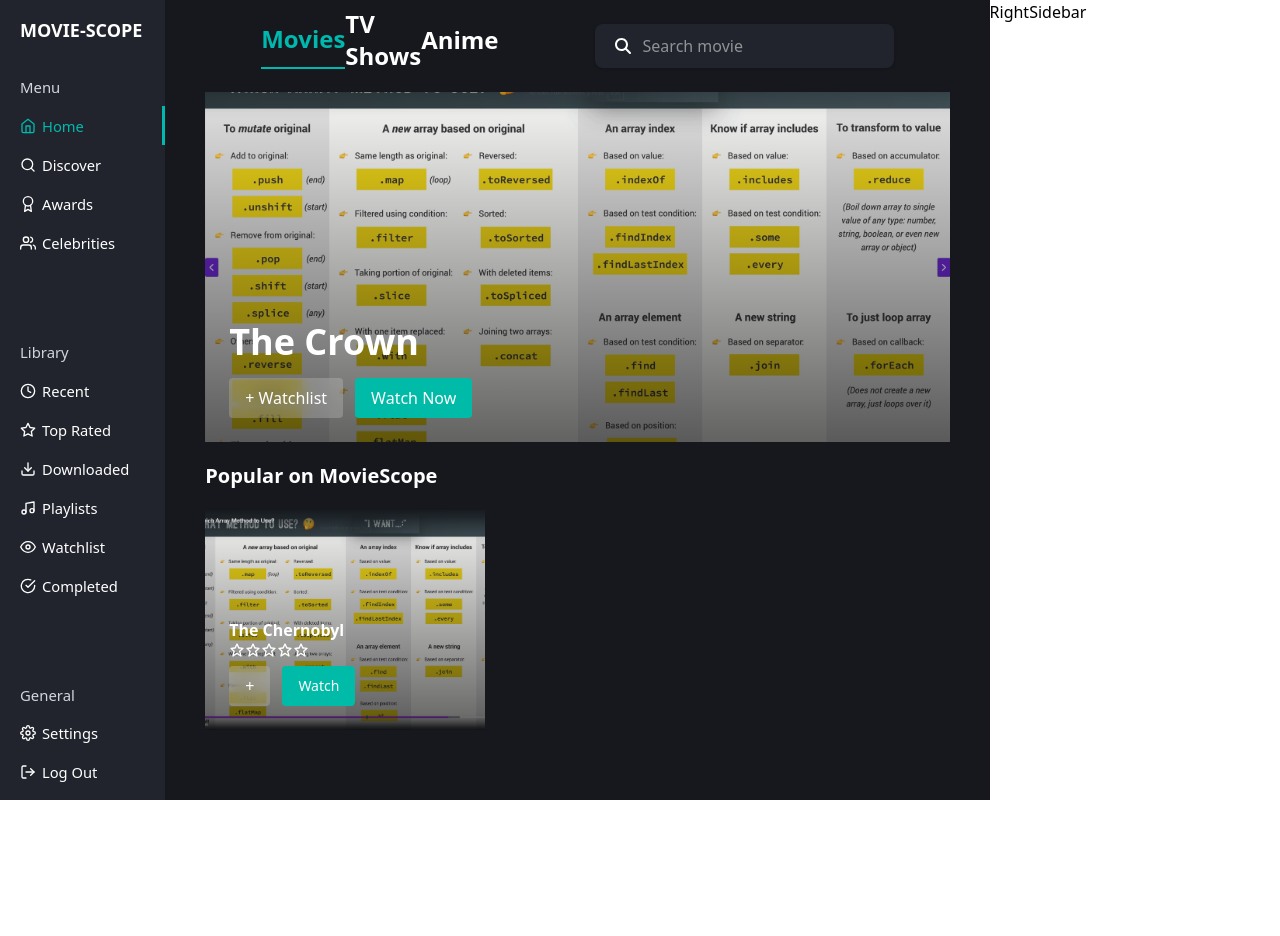
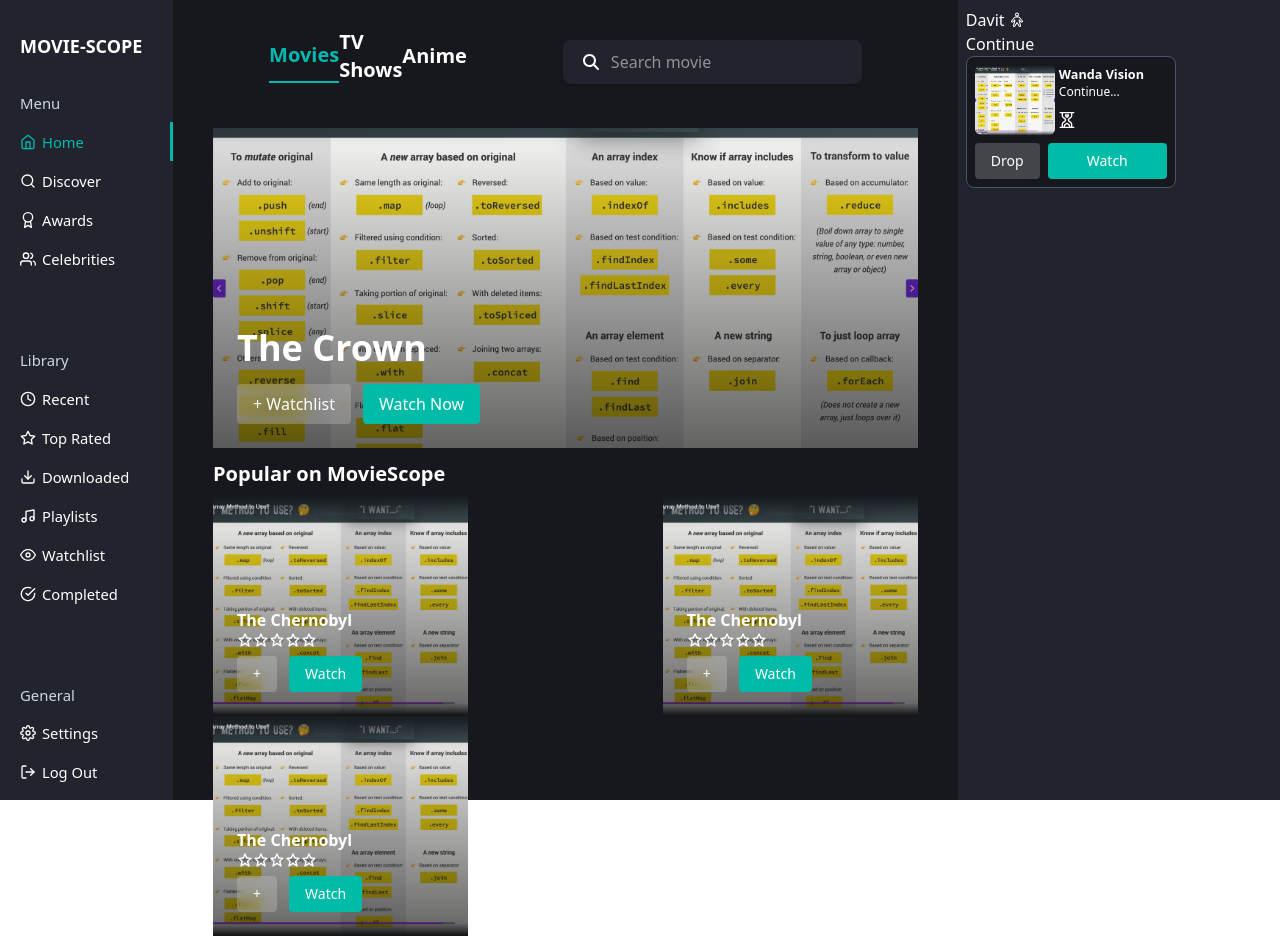
Before and after one commit to Beridze0/movie-scope, a React (Vite) app: page / in a window 1280 px wide. Before the commit the page ends 800 px from the top, so only its background shows below. Built offline with nearby package versions, Linux system fonts and the light colour scheme.

Commit message:
continue

```diff
--- /dev/null
+++ b/src/features/movies/MovieBanner.jsx
@@ -0,0 +1,21 @@
+import React from "react";
+import temp from "../../assets/temp.png";
+import Button from "../../ui/Button";
+
+export default function MovieBanner() {
+  return (
+    <div className="relative w-full h-[320px]">
+      {/* Background Image */}
+      <img src={temp} alt="" className="w-full h-full object-cover" />
+
+      {/* Overlay Content */}
+      <div className="absolute inset-0 flex flex-col justify-end p-6 bg-gradient-to-t from-black/60 to-transparent">
+        <h1 className="text-white text-4xl font-bold mb-4">The Crown</h1>
+        <div className="flex gap-3">
+          <Button>+ Watchlist</Button>
+          <Button type="green">Watch Now</Button>
+        </div>
+      </div>
+    </div>
+  );
+}
--- a/src/features/movies/MovieCard.jsx
+++ b/src/features/movies/MovieCard.jsx
@@ -6,7 +6,7 @@ import Button from "../../ui/Button";
 export default function MovieCard() {
   return (
     <div>
-      <div className="relative w-[280px] h-[220px]">
+      <div className="relative w-[255px] h-[220px]">
         <img src={temp} className="h-full object-cover" />
         <div className="absolute inset-0 flex flex-col justify-end p-6 bg-gradient-to-t from-black/60 to-transparent">
           <h1 className="text-white font-bold ">The Chernobyl</h1>
--- a/src/features/movies/MoviesPage.jsx
+++ b/src/features/movies/MoviesPage.jsx
@@ -1,27 +1,18 @@
 import React from "react";
-import temp from "../../assets/temp.png";
-import Button from "../../ui/Button";
 import MovieCard from "./MovieCard";
+import MovieBanner from "./MovieBanner";
 
 export default function MoviesPage() {
   return (
-    <div className="px-10">
-      <div className="relative w-full h-[350px]">
-        {/* Background Image */}
-        <img src={temp} alt="" className="w-full h-full object-cover" />
-
-        {/* Overlay Content */}
-        <div className="absolute inset-0 flex flex-col justify-end p-6 bg-gradient-to-t from-black/60 to-transparent">
-          <h1 className="text-white text-4xl font-bold mb-4">The Crown</h1>
-          <div className="flex gap-3">
-            <Button>+ Watchlist</Button>
-            <Button type="green">Watch Now</Button>
-          </div>
-        </div>
-      </div>
+    <div className="px-10 mt-6">
+      <MovieBanner />
       <div>
-        <h1 className="text-xl my-5 font-semibold">Popular on MovieScope</h1>
-        <div>
+        <h1 className="text-xl mt-3 mb-2 font-semibold">
+          Popular on MovieScope
+        </h1>
+        <div className="flex flex-wrap justify-between">
+          <MovieCard />
+          <MovieCard />
           <MovieCard />
         </div>
       </div>
--- a/src/ui/Button.jsx
+++ b/src/ui/Button.jsx
@@ -9,7 +9,7 @@ export default function Button({ children, type }) {
     );
   if (type === "small")
     return (
-      <button className="px-4 py-2 flex items-center bg-white/20 backdrop-blur text-white rounded cursor-pointer hover:scale-105  transition-all">
+      <button className="px-4 py-2 text-sm flex items-center bg-white/20 backdrop-blur text-white rounded cursor-pointer hover:scale-105  transition-all">
         <span>{children}</span>
       </button>
     );
--- a/src/ui/Logo.jsx
+++ b/src/ui/Logo.jsx
@@ -1,5 +1,7 @@
 import React from "react";
 
 export default function Logo() {
-  return <div className="py-2 text-white text-lg font-bold ">MOVIE-SCOPE</div>;
+  return (
+    <div className="py-2 mt-4 text-white text-lg font-bold ">MOVIE-SCOPE</div>
+  );
 }
--- a/src/ui/Navbar.jsx
+++ b/src/ui/Navbar.jsx
@@ -4,12 +4,12 @@ import { NavLink } from "react-router-dom";
 
 export default function Navbar() {
   return (
-    <nav className="flex justify-between items-center px-24 gap-24  py-2">
+    <nav className="flex justify-between items-center px-24 gap-24 mt-5 py-2">
       <div className="flex items-center justify-between flex-2">
         <NavLink
           to="/"
           className={({ isActive }) =>
-            `text-2xl font-semibold pb-3 ${
+            `text-xl font-semibold pb-3 ${
               isActive ? "text-[#00B9AE] border-b-2  border-b-[#00B9AE]" : ""
             }`
           }
@@ -19,7 +19,7 @@ export default function Navbar() {
         <NavLink
           to="tv"
           className={({ isActive }) =>
-            `text-2xl font-semibold pb-3 ${
+            `text-xl font-semibold pb-3 ${
               isActive ? "text-[#00B9AE] border-b-2  border-b-[#00B9AE]" : ""
             }`
           }
@@ -29,7 +29,7 @@ export default function Navbar() {
         <NavLink
           to="anime"
           className={({ isActive }) =>
-            `text-2xl font-semibold pb-3 ${
+            `text-xl font-semibold pb-3 ${
               isActive ? "text-[#00B9AE] border-b-2  border-b-[#00B9AE]" : ""
             }`
           }
--- a/src/ui/RightSidebar.jsx
+++ b/src/ui/RightSidebar.jsx
@@ -1,5 +1,35 @@
 import React from "react";
+import { PiPerson } from "react-icons/pi";
+import temp from "../assets/temp.png";
+import Button from "./Button";
+import { GrInProgress } from "react-icons/gr";
 
 export default function RightSidebar() {
-  return <div className="flex flex-2">RightSidebar</div>;
+  return (
+    <div className="flex flex-col flex-2 p-2 text-white bg-[#21242D]">
+      <div className="flex items-center gap-1">
+        <p>Davit</p>
+        <PiPerson />
+      </div>
+      <div>
+        <h1>Continue</h1>
+        <div className="flex flex-col border border-gray-600 w-[210px] bg-[#16181E] rounded-lg p-2">
+          <div className="flex gap-1">
+            <img src={temp} className="w-20 h-[70px] rounded-md" />
+            <div className="flex flex-col">
+              <p className="text-[0.79rem] font-semibold">Wanda Vision</p>
+              <p className="text-xs mb-3">Continue...</p>
+              <GrInProgress />
+            </div>
+          </div>
+          <div className="flex items-center gap-2 mt-2">
+            <Button type="small">Drop</Button>
+            <button className="flex-1 py-2 text-sm bg-teal-500 text-white rounded cursor-pointer hover:scale-105 transition-all">
+              Watch
+            </button>
+          </div>
+        </div>
+      </div>
+    </div>
+  );
 }
```
